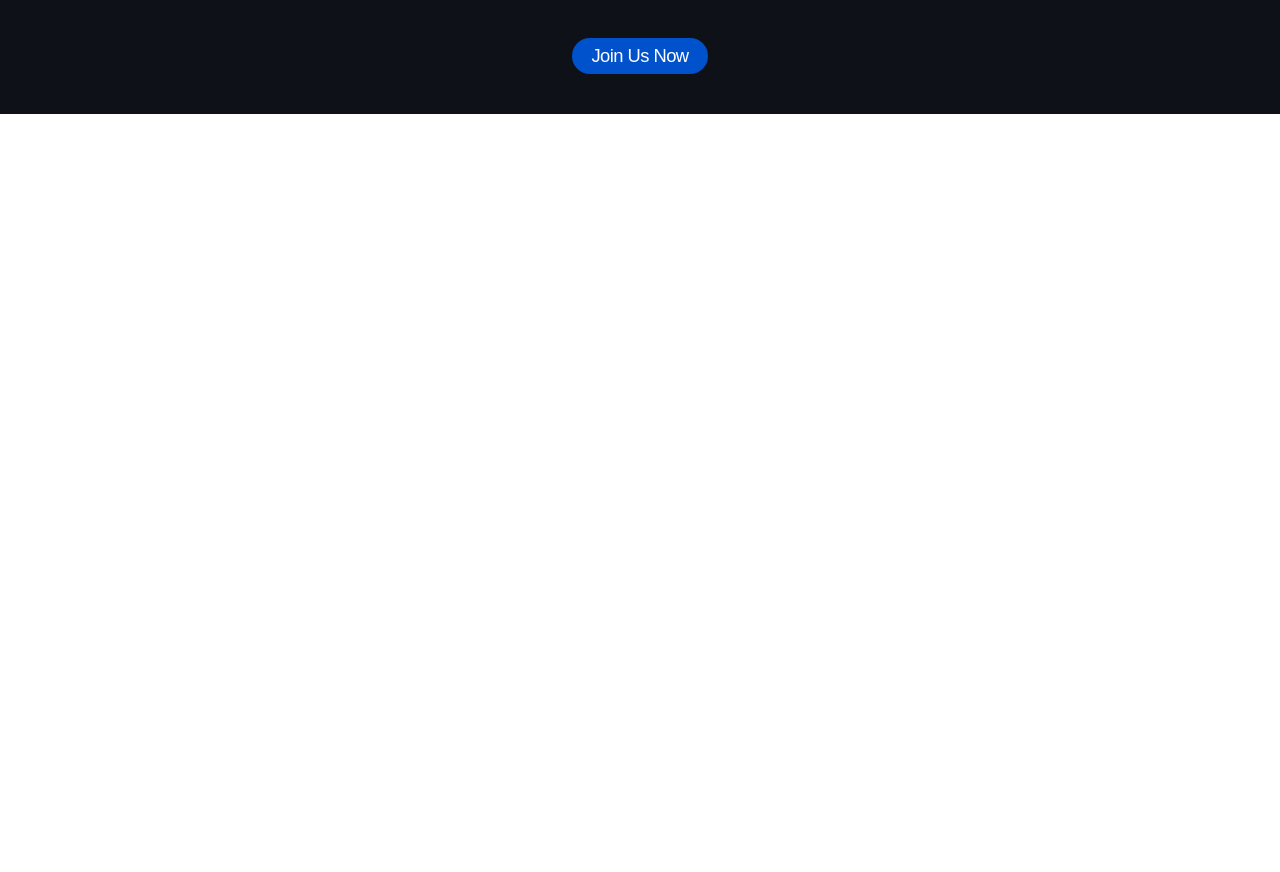
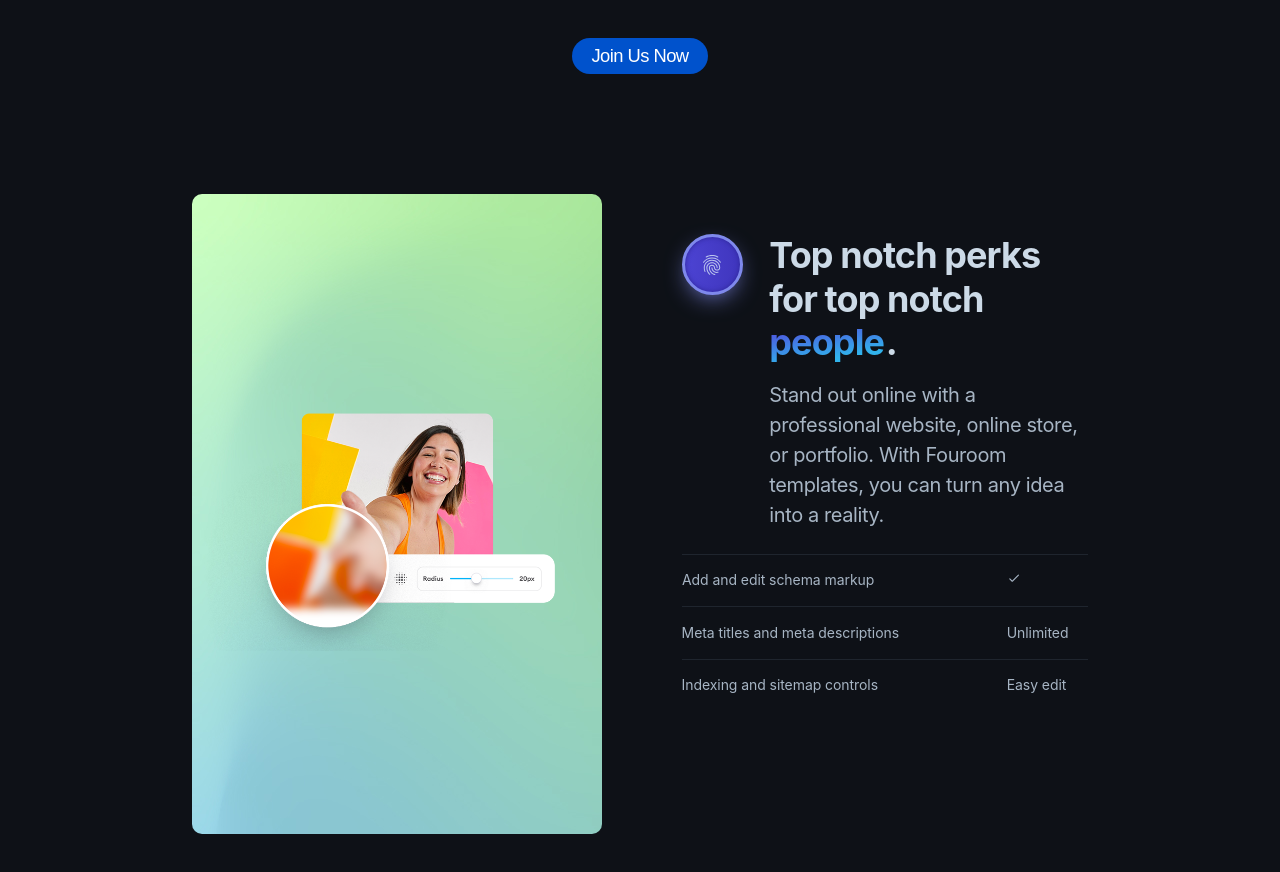
Before and after one commit to dipanwitaxd/workskills-project-1, a React (Create React App) app in the folder website-1/: page / in a window 1280 px wide. Shown: the part 1918-2790 px from the top of the page. Before the commit the page ends 2032 px from the top, so only its background shows below. Built offline with nearby package versions, Linux system fonts and the light colour scheme.

Commit message:
section 4

```diff
--- a/website-1/public/index.html
+++ b/website-1/public/index.html
@@ -15,7 +15,7 @@
       user's mobile device or desktop. See https://developers.google.com/web/fundamentals/web-app-manifest/
     -->
     <link rel="manifest" href="%PUBLIC_URL%/manifest.json" />
-    <!--
+    <link href="https://unpkg.com/aos@next/dist/aos.css" rel="stylesheet">    <!--
       Notice the use of %PUBLIC_URL% in the tags above.
       It will be replaced with the URL of the `public` folder during the build.
       Only files inside the `public` folder can be referenced from the HTML.
@@ -40,4 +40,8 @@
       To create a production bundle, use `npm run build` or `yarn build`.
     -->
   </body>
+  <script src="https://unpkg.com/aos@next/dist/aos.js"></script>
+  <script>
+    AOS.init();
+  </script>
 </html>
--- a/website-1/src/App.css
+++ b/website-1/src/App.css
@@ -42,5 +42,4 @@
   overflow: hidden;
   width: 100%;
   height: 80vh;
-  mix-blend-mode: multiply;
 }
--- a/website-1/src/App.js
+++ b/website-1/src/App.js
@@ -1,5 +1,6 @@
 import './App.css';
 import NavBar from './components/NavBar/NavBar';
+import Section4 from './components/Section4/Section4';
 import Section1 from './components/Section1/Section1';
 import Section2 from './components/Section2/Section2';
 import Section3 from './components/Section3/Section3';
@@ -13,6 +14,7 @@ function App() {
       </div>
       <Section2 />
       <Section3 />
+      <Section4 />
     </div>
   );
 }
--- a/website-1/src/components/NavBar/NavBar.css
+++ b/website-1/src/components/NavBar/NavBar.css
@@ -8,7 +8,7 @@
   }
 
   .header {
-    position: absolute;
+    position: fixed;
     top: 0;
     left: 0;
     align-items: center;
@@ -16,6 +16,7 @@
     width: 100%;
     transform: translateY(0);
     transition: transform 0.6s ease;
+    z-index: 2;
   }
   .header2 {
     position: fixed;
@@ -24,12 +25,15 @@
     align-items: center;
     justify-content: space-between;
     width: 100%;
+    background-color: green;
+    color: aliceblue;
     transform: translateY(10);
     transition: transform 6s ease;
     animation: myanimation 3s;
     -webkit-backdrop-filter: blur(8px);
     backdrop-filter: blur(8px);
-    background-color: rgba(13, 17, 23);
+    background-color: rgba(13, 17, 23,0.88);
+    z-index: 2;
 
   }
   @keyframes myanimation {
@@ -38,14 +42,14 @@
       color: transparent;
     }
     35% {
-      -webkit-backdrop-filter: blur(8px) grayscale(50%);
+      /* -webkit-backdrop-filter: blur(8px) grayscale(50%); */
       background-color: rgba(13, 17, 23, 0.68);
       backdrop-filter: blur(8px);
     }
     100% {
-      -webkit-backdrop-filter: blur(8px) grayscale(30%);
+      /* -webkit-backdrop-filter: blur(8px) grayscale(30%); */
       backdrop-filter: blur(8px);
-      background-color: rgba(13, 17, 23, 0.88);
+      background-color: rgba(13, 17, 23, 0.68);
     }
   }
 
--- a/website-1/src/components/Section2/Section2.css
+++ b/website-1/src/components/Section2/Section2.css
@@ -30,7 +30,7 @@
     /* transform: translateX(10);
   transition: transform ease;
   animation: myanimation ; */
-
+  z-index: -1;
 }
 /* @keyframes myanimation {
     0% {
--- a/website-1/src/components/Section3/Section3.css
+++ b/website-1/src/components/Section3/Section3.css
@@ -9,6 +9,7 @@
   mix-blend-mode: multiply;
   background-color: #0e1117;
   color: white;
+  z-index: -1;
 }
 .background-section3-head{
     text-align: center;
--- /dev/null
+++ b/website-1/src/components/Section4/Section4.css
@@ -0,0 +1,100 @@
+.section4-background{
+    background-color: #0e1117;
+    color: white;
+    display: grid;
+    grid-template-columns: repeat(2,1fr);
+    grid-column-gap: 5em;
+    padding: 10vh 15vw;
+    z-index: -1;
+}
+.image-background{
+    background-image: url('../../assets/workskill-proj-1-img-7.jpeg');
+    width: fit-content;
+    object-fit: contain;
+    height: 80vh;
+    border: none;
+    border-radius: 10px;
+}
+.img{
+    width: 32vw;
+    padding-top: 20vh;
+    border: none;
+    border-radius: 10px;
+}
+.section4-col2{
+    display: grid;
+    grid-template-columns: 1fr 5fr;
+    padding-top: 5vh;
+    grid-column-gap: 1.5em;
+    grid-row-gap: 1.5em;
+}
+.heading-sec4{
+    position: relative;
+    color: #ccdae7;
+    letter-spacing: -.025em;
+    font-size: 2.25em;
+    line-height: 1.2;
+    font-weight: 700
+}
+.gradient-head{
+    padding-right: 0.05em;
+    background-image: linear-gradient(351deg,#31b3ec 23%,#524add 87%);
+    -webkit-background-clip: text;
+    -webkit-text-fill-color: transparent;
+}
+.fingerprint{
+    display: flex;
+    width: 2.75em;
+    height: 2.75em;
+    -webkit-box-orient: vertical;
+    -webkit-box-direction: normal;
+    flex-direction: column;
+    -webkit-box-pack: center;
+    justify-content: center;
+    -webkit-box-align: center;
+    align-items: center;
+    border: 3px solid #7f89ec;
+    border-radius: 9999px;
+    background-color: #4036be;
+    background-image: radial-gradient(circle farthest-side at -50% 50%,#524add,#4036be);
+    box-shadow: inset 0 0 5px 0 #2e2799, 0 8px 24px -8px #7f89ec;
+    font-family: 'ICONS SHARP',sans-serif;
+    color: #bcc6ee;
+    font-size: 1.25em;
+    text-align: center;
+}
+.sub-text{
+    padding-top: 2vh;
+    font-size: 1.25em;
+    line-height: 1.5;
+    letter-spacing: -.02em;
+    color: rgb(167,181,196);
+}
+.sec4-col{
+    display: grid;
+    grid-template-rows: 1fr 0.5fr 0.5fr;
+    grid-row-gap: 1.5em;
+}
+.row2-sec4{
+    display: grid;
+    grid-template-rows: repeat(8, 1fr);
+    background-image: url('../../assets/workskill-proj-1-background-img-2.png');
+    height: fit-content;
+    background: cover;
+    z-index: 1;
+}
+.line{
+    display: grid;
+    grid-template-columns: 4fr 1fr;
+    height: min-content;
+}
+.lines{
+    font-size: .875em;
+    line-height: 1.25;
+    letter-spacing: -.005em;
+    color: rgb(167,181,196);
+}
+.border-line{
+    border-top: solid 0.5px rgb(31, 37, 46);
+
+}
--- /dev/null
+++ b/website-1/src/components/Section4/Section4.js
@@ -0,0 +1,66 @@
+import React from "react";
+import "./Section4.css";
+import image1 from "../../assets/workskill-proj-1-img-8.png";
+import FingerprintRounded from "@mui/icons-material/FingerprintRounded";
+import DoneRounded from "@mui/icons-material/DoneRounded";
+
+function Section4() {
+  return (
+    <div className="section4-background">
+      <div className="image-background">
+        <img src={image1} alt="img" className="img"></img>
+      </div>
+      <div className="sec4-col">
+        <div className="section4-col2">
+          <div className="fingerprint">
+            {" "}
+            <FingerprintRounded />{" "}
+          </div>
+          <div>
+            <div className="heading-sec4">
+              Top notch perks for top notch{" "}
+              <span className="gradient-head">people</span>.
+            </div>
+            <div className="sub-text">
+              Stand out online with a professional website, online store, or
+              portfolio. With Fouroom templates, you can turn any idea into a
+              reality.
+            </div>
+          </div>
+        </div>
+        <div className="row2-sec4">
+          <div
+            className="border-line"
+            data-aos="fade-up"
+
+          ></div>
+          <div className="line" data-aos="flip-up" >
+            <div className="lines">Add and edit schema markup</div>
+            <DoneRounded
+              style={{ color: "rgb(167,181,196)", fontSize: ".875em" }}
+            />
+          </div>
+          <div></div>
+          <div
+            className="border-line"
+            data-aos="fade-up"
+
+          ></div>
+          <div className="line" data-aos="fade-up" >
+            <div className="lines">Meta titles and meta descriptions</div>
+            <div className="lines">Unlimited</div>
+          </div>
+          <div></div>
+          <div className="border-line" data-aos="fade-up"></div>
+          <div className="line" data-aos="fade-up" >
+            <div className="lines">Indexing and sitemap controls</div>
+            <div className="lines" >Easy edit</div>
+          </div>
+        </div>
+        <div></div>
+      </div>
+    </div>
+  );
+}
+
+export default Section4;
```
Also changed, not shown: website-1/src/assets/workskill-proj-1-img-7.jpeg, website-1/src/assets/workskill-proj-1-img-8.png (added).
